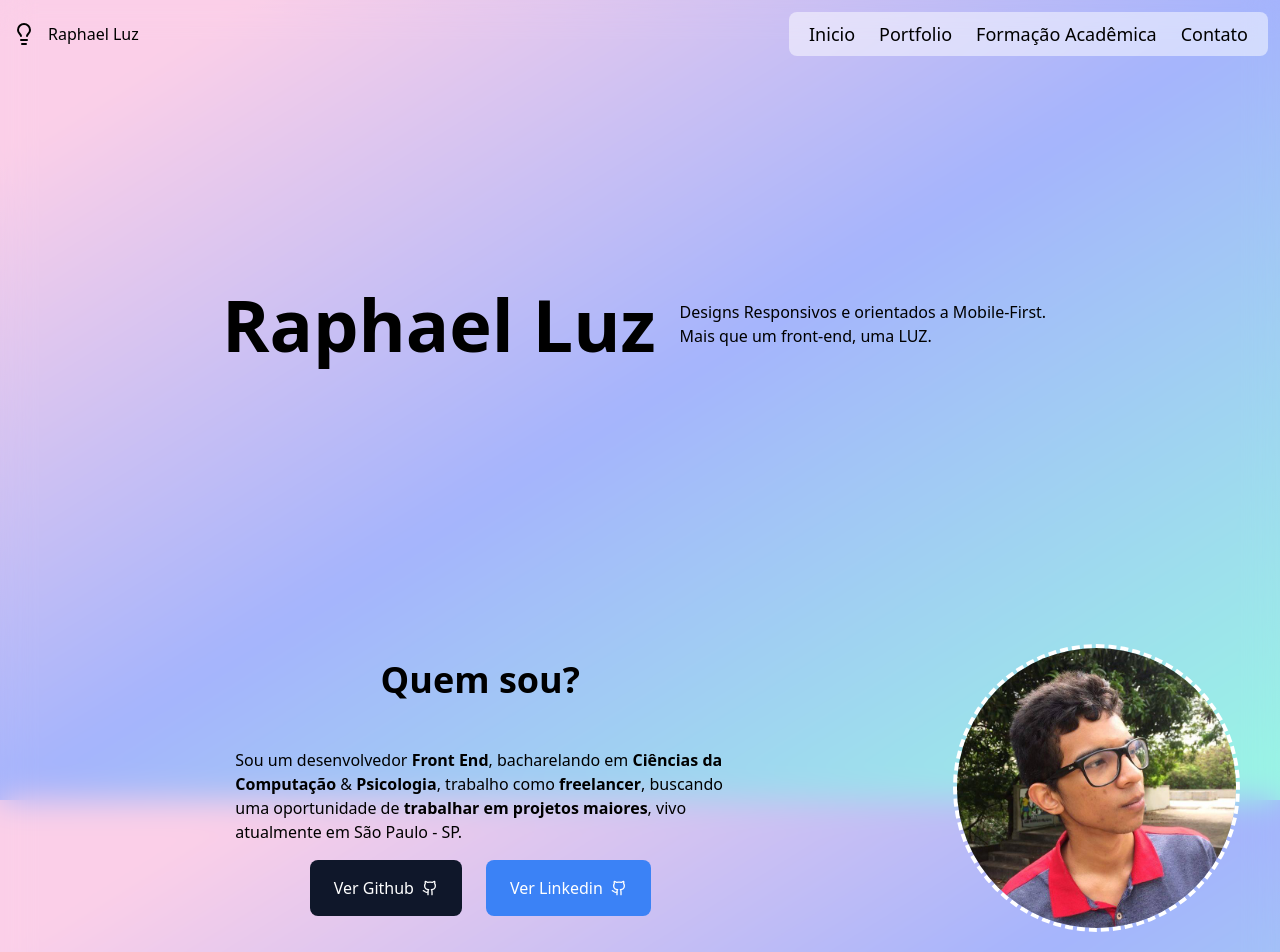
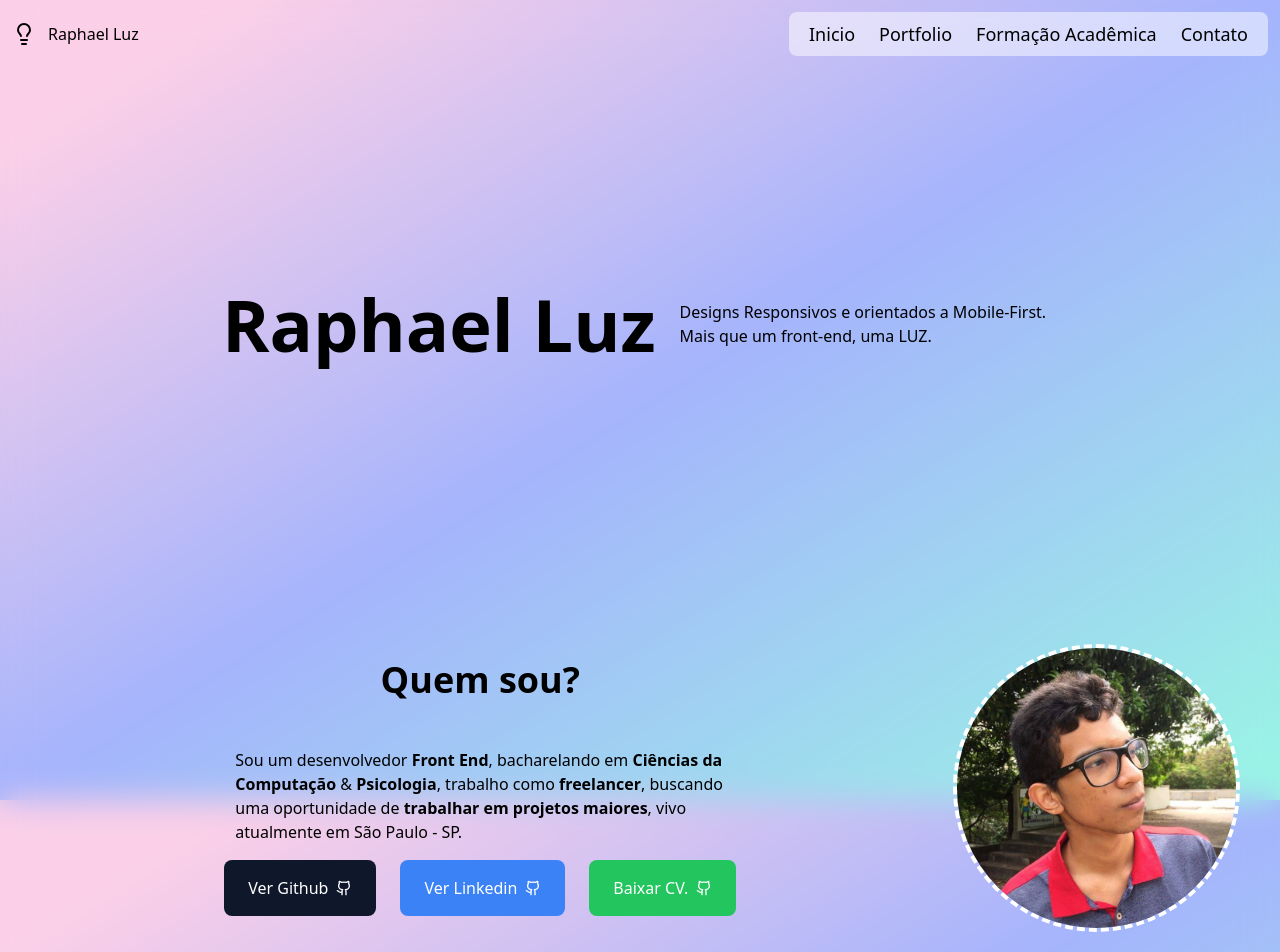
Before and after one commit to HiImVOID/raphaelluz, a Next.js app: page / in a window 1280 px wide. Shown: the top 952 px of the page. Built offline with nearby package versions, Linux system fonts and the light colour scheme.

Commit message:
Add CV button donwload

```diff
--- a/src/components/pages/home/about.tsx
+++ b/src/components/pages/home/about.tsx
@@ -77,6 +77,29 @@ export default function About() {
 								</button>
 							</Link>
 						</div>
+						<div>
+							<a
+								href='https://cdn.discordapp.com/attachments/1192937826426298379/1195751718454050907/raphaelluz.pdf?ex=65b52191&is=65a2ac91&hm=5c76879d521794c0175bc7a2a82ce29b5def3661ed5f684fa3dc6897a3609764&'
+								className='mt-4'>
+								<button className='flex justify-center items-center gap-x-2 bg-green-500 px-6 py-4 rounded-lg text-white'>
+									Baixar CV.
+									<svg
+										xmlns='http://www.w3.org/2000/svg'
+										width='16'
+										height='16'
+										viewBox='0 0 24 24'
+										fill='none'
+										stroke='currentColor'
+										strokeWidth='2'
+										strokeLinecap='round'
+										strokeLinejoin='round'
+										className='lucide lucide-github'>
+										<path d='M15 22v-4a4.8 4.8 0 0 0-1-3.5c3 0 6-2 6-5.5.08-1.25-.27-2.48-1-3.5.28-1.15.28-2.35 0-3.5 0 0-1 0-3 1.5-2.64-.5-5.36-.5-8 0C6 2 5 2 5 2c-.3 1.15-.3 2.35 0 3.5A5.403 5.403 0 0 0 4 9c0 3.5 3 5.5 6 5.5-.39.49-.68 1.05-.85 1.65-.17.6-.22 1.23-.15 1.85v4' />
+										<path d='M9 18c-4.51 2-5-2-7-2' />
+									</svg>
+								</button>
+							</a>
+						</div>
 					</div>
 				</div>
 			</main>
```
Also changed, not shown: src/utils/functions/CVDownload.ts (deleted, +0 -47 lines).
